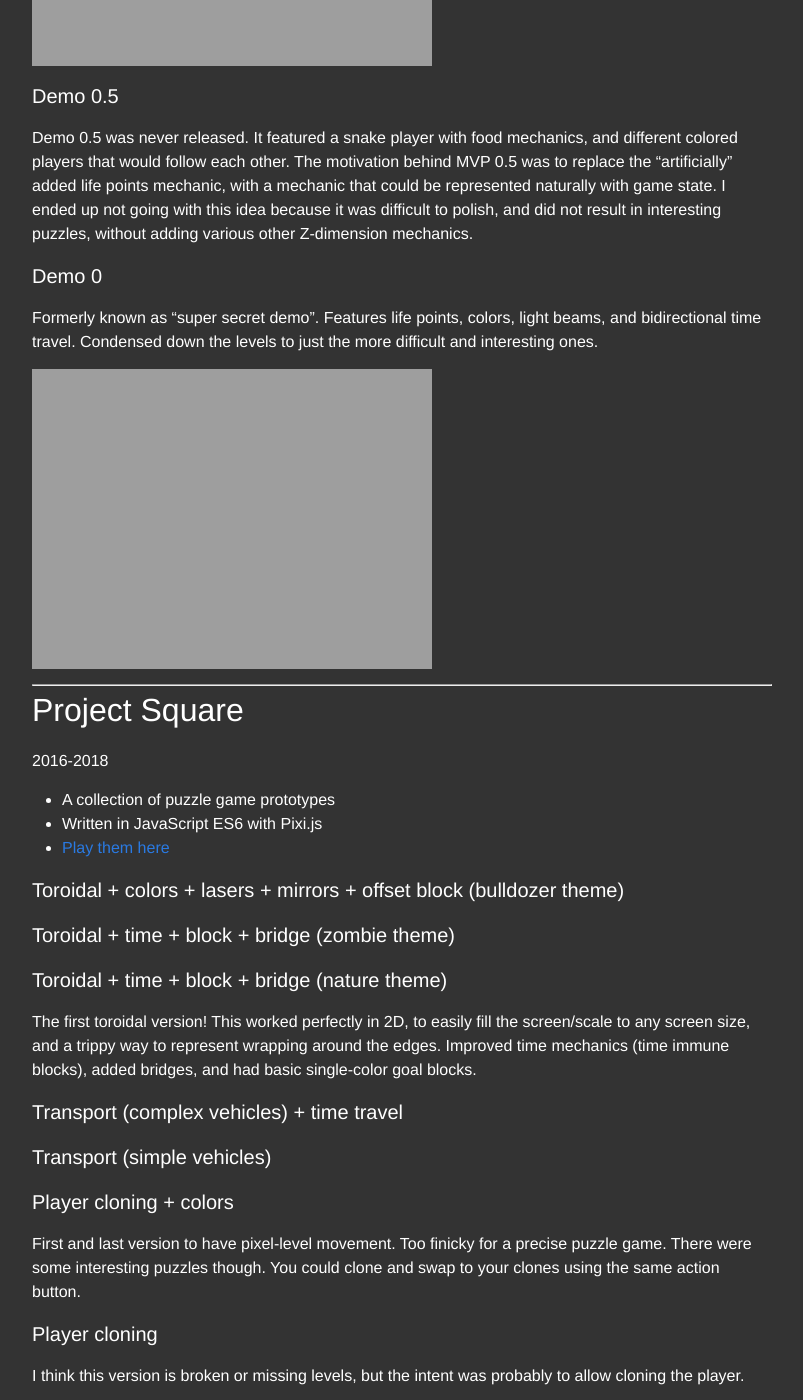
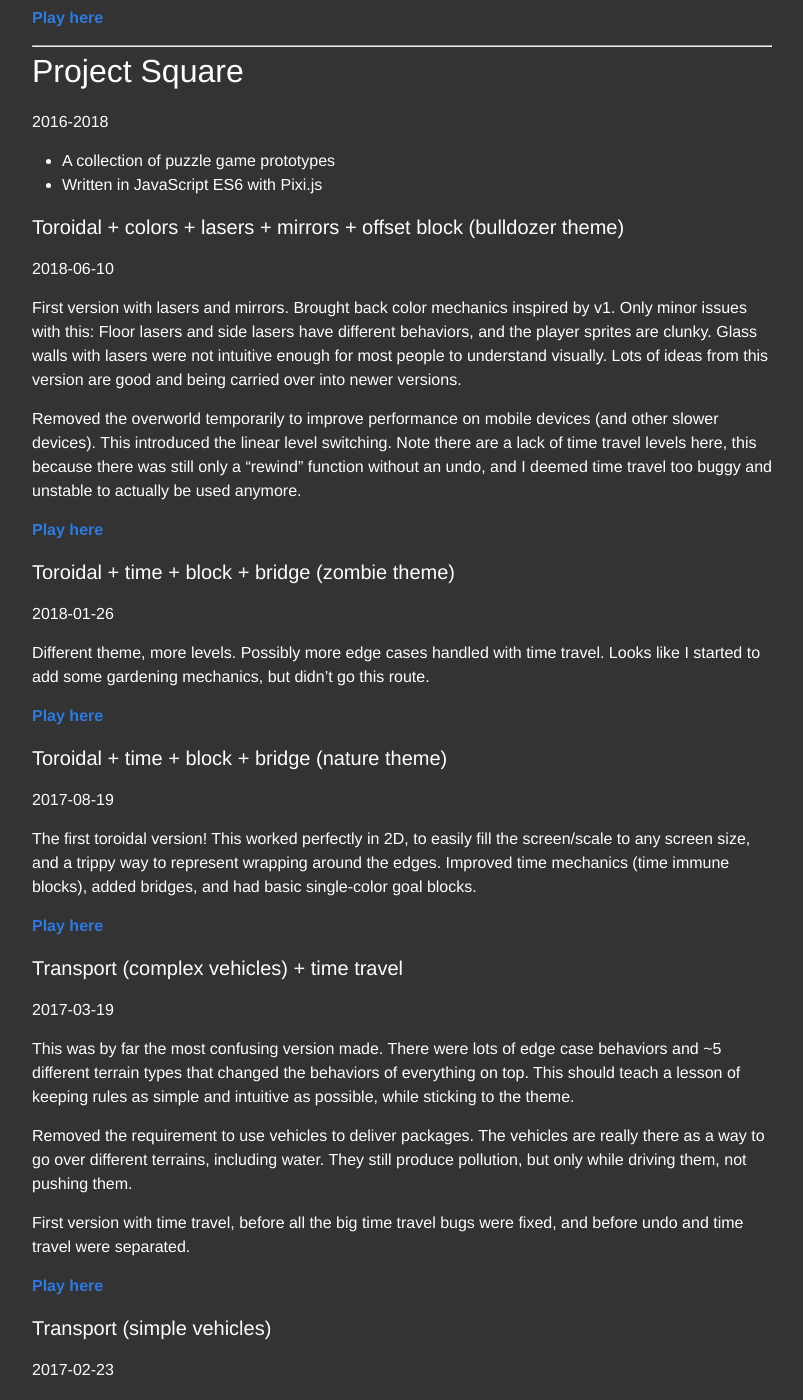
Before and after one commit to ayebear/ayebear-website, a Jekyll site: the page built from games.md, in a window 1280 px wide and 1400 px high, scrolled down 1397 px. Shown: the whole window, without its empty margins (238-1041 px from the left). Built offline with Jekyll 4.4.1, drawn with Linux system fonts in a browser that asks for light colours; some of the changed text lies outside the part shown.

Commit message:
Added dates and descriptions

```diff
--- a/games.md
+++ b/games.md
@@ -22,17 +22,25 @@ WIP: Creating an overworld to organize all the levels non-linearly.
 
 #### Demo 2
 
+2020-06-24
+
 After some feedback was received from Demo 1, I made many changes, fixes, and design improvements. Players are no longer killed by water and light (maybe some future things like spikes will do this). Players were also redesigned to replace mirrors and wall blocks. Players can swim in water, and are able to push sand, allowing for lots of interesting and intuitive edge cases and mechanics.
 
-[![Toroban Demo 2]({{ site.url }}/data/demo2.gif)](https://toroban.com/demo2/)
+<!-- [![Toroban Demo 2]({{ site.url }}/data/demo2.gif)](https://toroban.com/demo2/) -->
+
+**[Play here](https://toroban.com/demo2/)**
 
 #### Demo 1
+
+2020-04-14
 
 A new take on replacing life points. This version changes the concept of the player into a standard game entity, allowing for any number of players. Kept the color states from Demo 0.5. Added sand/water as the new terrains. Water and light "kill" players, turning them into ghosts. Ghosts can only interact with other ghosts.
 
 The other significant change in this version were the dynamic rule blocks. Whenever a rule block is hit with a beam of light, it changes the rules of all entities with the same color.
 
-[![Toroban Demo 1]({{ site.url }}/data/demo1.gif)](https://toroban.com/demo/)
+<!-- [![Toroban Demo 1]({{ site.url }}/data/demo1.gif)](https://toroban.com/demo/) -->
+
+**[Play here](https://toroban.com/demo/)**
 
 #### Demo 0.5
 
@@ -40,9 +48,13 @@ Demo 0.5 was never released. It featured a snake player with food mechanics, and
 
 #### Demo 0
 
-Formerly known as "super secret demo". Features life points, colors, light beams, and bidirectional time travel. Condensed down the levels to just the more difficult and interesting ones.
+2019-11-04
 
-[![Toroban Demo 0]({{ site.url }}/data/super_secret_demo.gif)](https://toroban.com/super_secret_demo/)
+Formerly known as "super secret demo". Features life points, colors, light beams, and bidirectional time travel. Condensed down the levels to just the more difficult and interesting ones. Breakthroughs were made with time travel, and it was working so well since the previous version of Project Square. I was finally able to continue making time travel levels. The four user inputs were introduced: undo/redo, rewind/un-rewind.
+
+<!-- [![Toroban Demo 0]({{ site.url }}/data/super_secret_demo.gif)](https://toroban.com/super_secret_demo/) -->
+
+**[Play here](https://toroban.com/super_secret_demo/)**
 
 ---
 
@@ -52,35 +64,78 @@ Formerly known as "super secret demo". Features life points, colors, light beams
 
 -   A collection of puzzle game prototypes
 -   Written in JavaScript ES6 with Pixi.js
--   [Play them here](https://ayebear.com/project-square/)
 
 #### Toroidal + colors + lasers + mirrors + offset block (bulldozer theme)
 
+2018-06-10
+
+First version with lasers and mirrors. Brought back color mechanics inspired by v1. Only minor issues with this: Floor lasers and side lasers have different behaviors, and the player sprites are clunky. Glass walls with lasers were not intuitive enough for most people to understand visually. Lots of ideas from this version are good and being carried over into newer versions.
+
+Removed the overworld temporarily to improve performance on mobile devices (and other slower devices). This introduced the linear level switching. Note there are a lack of time travel levels here, this because there was still only a "rewind" function without an undo, and I deemed time travel too buggy and unstable to actually be used anymore.
+
+**[Play here](https://ayebear.com/project-square/wip)**
+
 #### Toroidal + time + block + bridge (zombie theme)
+
+2018-01-26
+
+Different theme, more levels. Possibly more edge cases handled with time travel. Looks like I started to add some gardening mechanics, but didn't go this route.
+
+**[Play here](https://ayebear.com/project-square/toroidal-sokoban)**
 
 #### Toroidal + time + block + bridge (nature theme)
 
+2017-08-19
+
 The first toroidal version! This worked perfectly in 2D, to easily fill the screen/scale to any screen size, and a trippy way to represent wrapping around the edges. Improved time mechanics (time immune blocks), added bridges, and had basic single-color goal blocks.
+
+**[Play here](https://ayebear.com/project-square/toroidal)**
 
 #### Transport (complex vehicles) + time travel
 
+2017-03-19
+
+This was by far the most confusing version made. There were lots of edge case behaviors and ~5 different terrain types that changed the behaviors of everything on top. This should teach a lesson of keeping rules as simple and intuitive as possible, while sticking to the theme.
+
+Removed the requirement to use vehicles to deliver packages. The vehicles are really there as a way to go over different terrains, including water. They still produce pollution, but only while driving them, not pushing them.
+
+First version with time travel, before all the big time travel bugs were fixed, and before undo and time travel were separated.
+
+**[Play here](https://ayebear.com/project-square/transport-time)**
+
 #### Transport (simple vehicles)
+
+2017-02-23
+
+This had an actual theme, using vehicles to deliver packages. These were nice mechanics, but difficulty was just medium and fell flat after ~20 levels.
+
+**[Play here](https://ayebear.com/project-square/transport)**
 
 #### Player cloning + colors
 
+2016-12-29
+
 First and last version to have pixel-level movement. Too finicky for a precise puzzle game. There were some interesting puzzles though. You could clone and swap to your clones using the same action button.
+
+**[Play here](https://ayebear.com/project-square/cloning-new)**
 
 #### Player cloning
 
 I think this version is broken or missing levels, but the intent was probably to allow cloning the player.
 
+**[Play here](https://ayebear.com/project-square/cloning-old)**
+
 #### World rotation
 
 Replaced layer switching with a toggle to rotate the world 90 degrees on its side. This would allow you to see all the layers of the world, and could travel up/down this way. Again, this was more interesting to me, but was completely unintuitive due to the way it was rendered, and lack of animations.
 
+**[Play here](https://ayebear.com/project-square/rotation)**
+
 #### Layer switching (v1)
 
 First version of Project Square. Wanted to finish a puzzle game after seeing some old aMAZEd stuff. This features a 3D world represented in 2D. You can switch between layers by going up/down floors. Also has some early color mixing mechanics. The player is just a simple square that stores a color state. The layer switching sprites should have been holes & ladders to be more intuitive. There was some lack of difficulty in these puzzles, which drove me to make more versions to find more challenging mechanics. But, overall this was a good version.
+
+**[Play here](https://ayebear.com/project-square/layers)**
 
 ---
 
```
